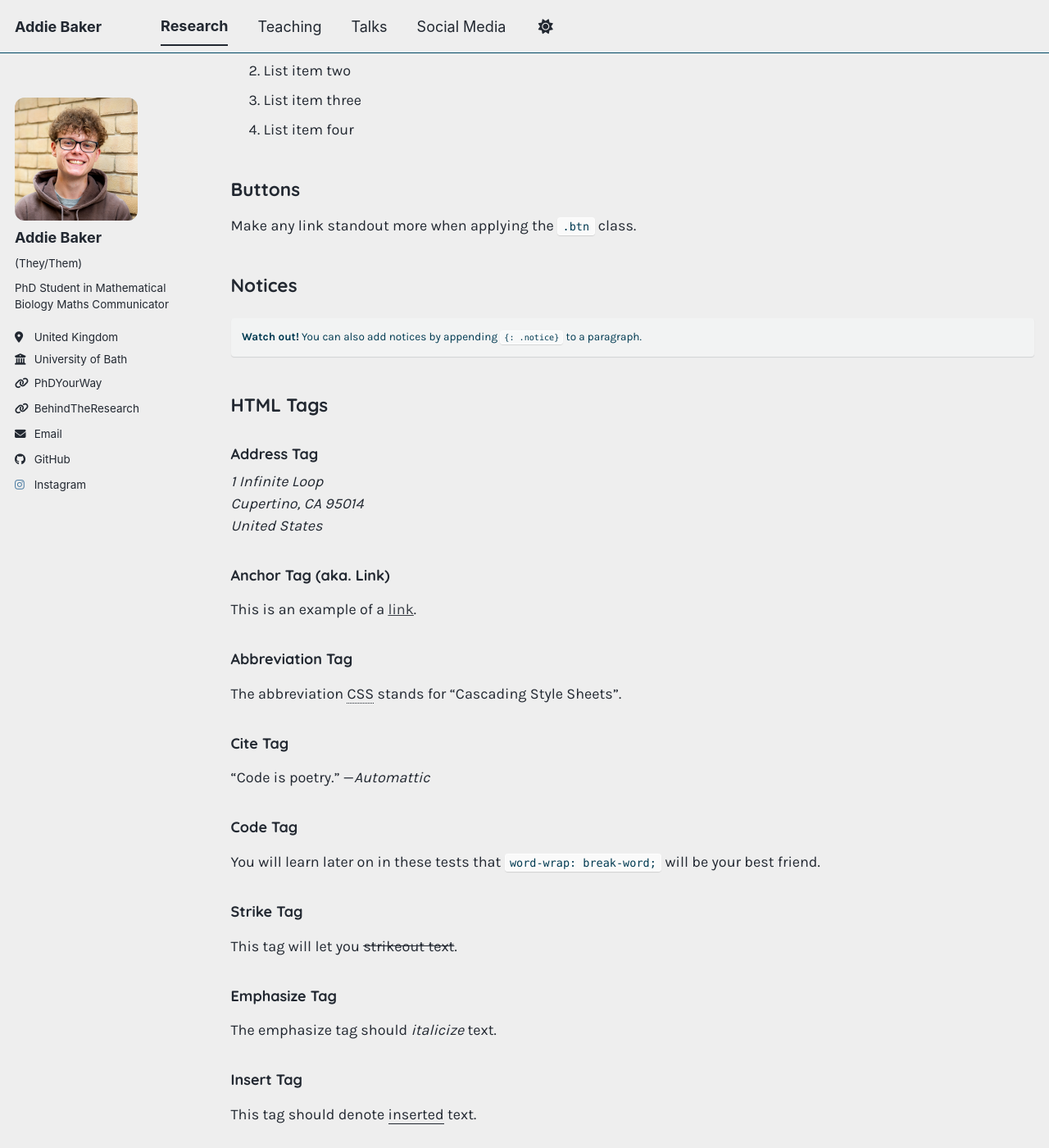
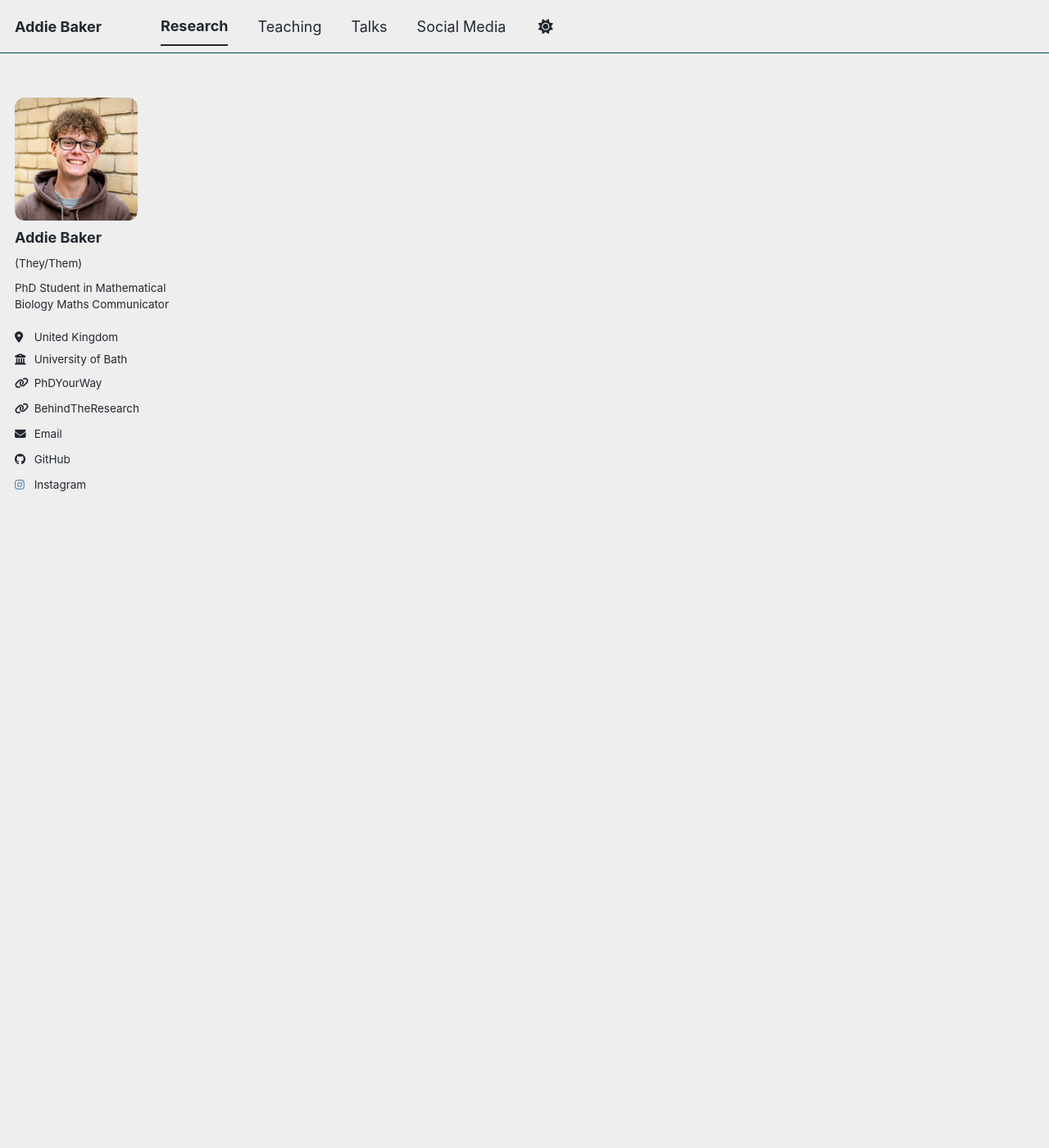
Before and after one commit to addie-02/addie-02.github.io, a Jekyll site: the page built from _pages/research.md, in a window 1280 px wide and 1400 px high, scrolled down 2331 px. Shown: the whole window at 82% size. Built offline with Jekyll 4.4.1, drawn with Linux system fonts in a browser that asks for light colours; a script bundle is joined from its source files by our own code; library files that are not in the unit come from our copies; some of the changed text lies outside the part shown.

Commit message:
Update research.md

```diff
--- a/_pages/research.md
+++ b/_pages/research.md
@@ -4,174 +4,4 @@ layout: archive
 permalink: /research/
 ---
 
-A variety of common markup showing how the theme styles them.
-
-# Header one
-
-## Header two
-
-### Header three
-
-#### Header four
-
-##### Header five
-
-###### Header six
-
-## Blockquotes
-
-Single line blockquote:
-
-> Quotes are cool.
-
-## Tables
-
-| Entry            | Item   |                                                              |
-| --------         | ------ | ------------------------------------------------------------ |
-| [John Doe](#)    | 2016   | Description of the item in the list                          |
-| [Jane Doe](#)    | 2019   | Description of the item in the list                          |
-| [Doe Doe](#)     | 2022   | Description of the item in the list                          |
-
-| Header1 | Header2 | Header3 |
-|:--------|:-------:|--------:|
-| cell1   | cell2   | cell3   |
-| cell4   | cell5   | cell6   |
-|-----------------------------|
-| cell1   | cell2   | cell3   |
-| cell4   | cell5   | cell6   |
-|=============================|
-| Foot1   | Foot2   | Foot3   |
-
-## Definition Lists
-
-Definition List Title
-:   Definition list division.
-
-Startup
-:   A startup company or startup is a company or temporary organization designed to search for a repeatable and scalable business model.
-
-#dowork
-:   Coined by Rob Dyrdek and his personal body guard Christopher "Big Black" Boykins, "Do Work" works as a self motivator, to motivating your friends.
-
-Do It Live
-:   I'll let Bill O'Reilly [explain](https://www.youtube.com/watch?v=O_HyZ5aW76c "We'll Do It Live") this one.
-
-## Unordered Lists (Nested)
-
-  * List item one
-      * List item one
-          * List item one
-          * List item two
-          * List item three
-          * List item four
-      * List item two
-      * List item three
-      * List item four
-  * List item two
-  * List item three
-  * List item four
-
-## Ordered List (Nested)
-
-  1. List item one
-      1. List item one
-          1. List item one
-          2. List item two
-          3. List item three
-          4. List item four
-      2. List item two
-      3. List item three
-      4. List item four
-  2. List item two
-  3. List item three
-  4. List item four
-
-## Buttons
-
-Make any link standout more when applying the `.btn` class.
-
-## Notices
-
-**Watch out!** You can also add notices by appending `{: .notice}` to a paragraph.
-{: .notice}
-
-## HTML Tags
-
-### Address Tag
-
-<address>
-  1 Infinite Loop<br /> Cupertino, CA 95014<br /> United States
-</address>
-
-### Anchor Tag (aka. Link)
-
-This is an example of a [link](https://github.com "GitHub").
-
-### Abbreviation Tag
-
-The abbreviation CSS stands for "Cascading Style Sheets".
-
-*[CSS]: Cascading Style Sheets
-
-### Cite Tag
-
-"Code is poetry." ---<cite>Automattic</cite>
-
-### Code Tag
-
-You will learn later on in these tests that `word-wrap: break-word;` will be your best friend.
-
-### Strike Tag
-
-This tag will let you <strike>strikeout text</strike>.
-
-### Emphasize Tag
-
-The emphasize tag should _italicize_ text.
-
-### Insert Tag
-
-This tag should denote <ins>inserted</ins> text.
-
-### Keyboard Tag
-
-This scarcely known tag emulates <kbd>keyboard text</kbd>, which is usually styled like the `<code>` tag.
-
-### Preformatted Tag
-
-This tag styles large blocks of code.
-
-<pre>
-.post-title {
-  margin: 0 0 5px;
-  font-weight: bold;
-  font-size: 38px;
-  line-height: 1.2;
-  and here's a line of some really, really, really, really long text, just to see how the PRE tag handles it and to find out how it overflows;
-}
-</pre>
-
-### Quote Tag
-
-<q>Developers, developers, developers&#8230;</q> &#8211;Steve Ballmer
-
-### Strong Tag
-
-This tag shows **bold text**.
-
-### Subscript Tag
-
-Getting our science styling on with H<sub>2</sub>O, which should push the "2" down.
-
-### Superscript Tag
-
-Still sticking with science and Isaac Newton's E = MC<sup>2</sup>, which should lift the 2 up.
-
-### Variable Tag
-
-This allows you to denote <var>variables</var>.
-
-{% include base_path %}
-{% for post in site.pages %}
-{% include archive-single.html %}
-{% endfor %}
+Looks a little empty for now...
```
